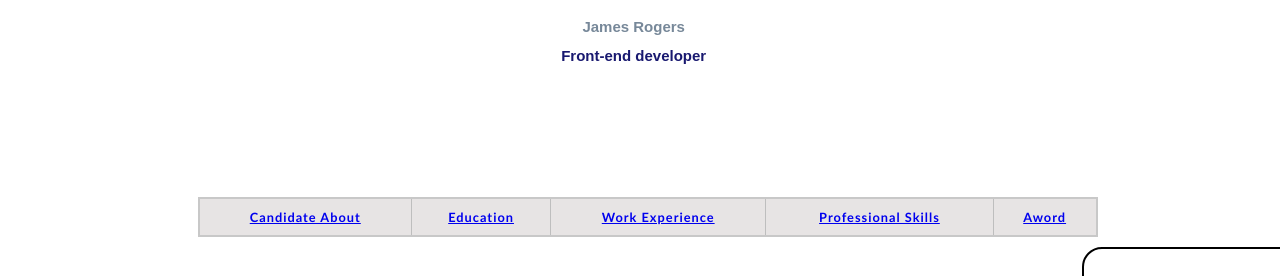
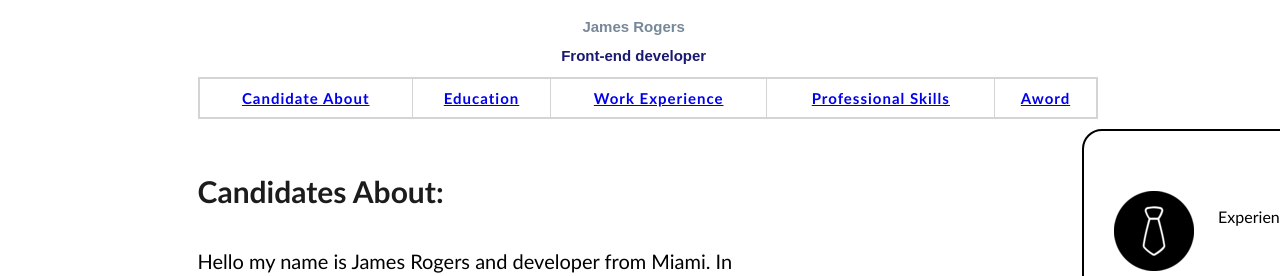
Before and after one commit to zarathacia/ProjetWeb-JobFinder, a plain HTML site: page profile.html in a window 1280 px wide. Shown: the part 500-776 px from the top of the page. Drawn offline with Linux system fonts and the light colour scheme.

```diff
--- a/css/profile.css
+++ b/css/profile.css
@@ -153,20 +153,23 @@
   }
 table {
   border-collapse: collapse;
-  border: 2px solid rgb(200, 200, 200);
+  border: 2px solid rgb(212, 212, 212);
   letter-spacing: 1px;
   font-size: .8rem;
   margin-left: 15%;
-  margin-top:200px;
+  margin-top:80px;
   width:900px;
 
 }
 th[scope="col"] {
-  background-color: #e7e4e4;
-  color: black;
+  background-color: white;
+  color:#000;
+  font-size: 15px;
+  text-emphasis: none;
+
 }
 th {
-  border: 1px solid rgb(190, 190, 190);
+  border: 1px solid rgb(212, 212, 212);
   padding: 10px;
 }
 .item2 {
```
